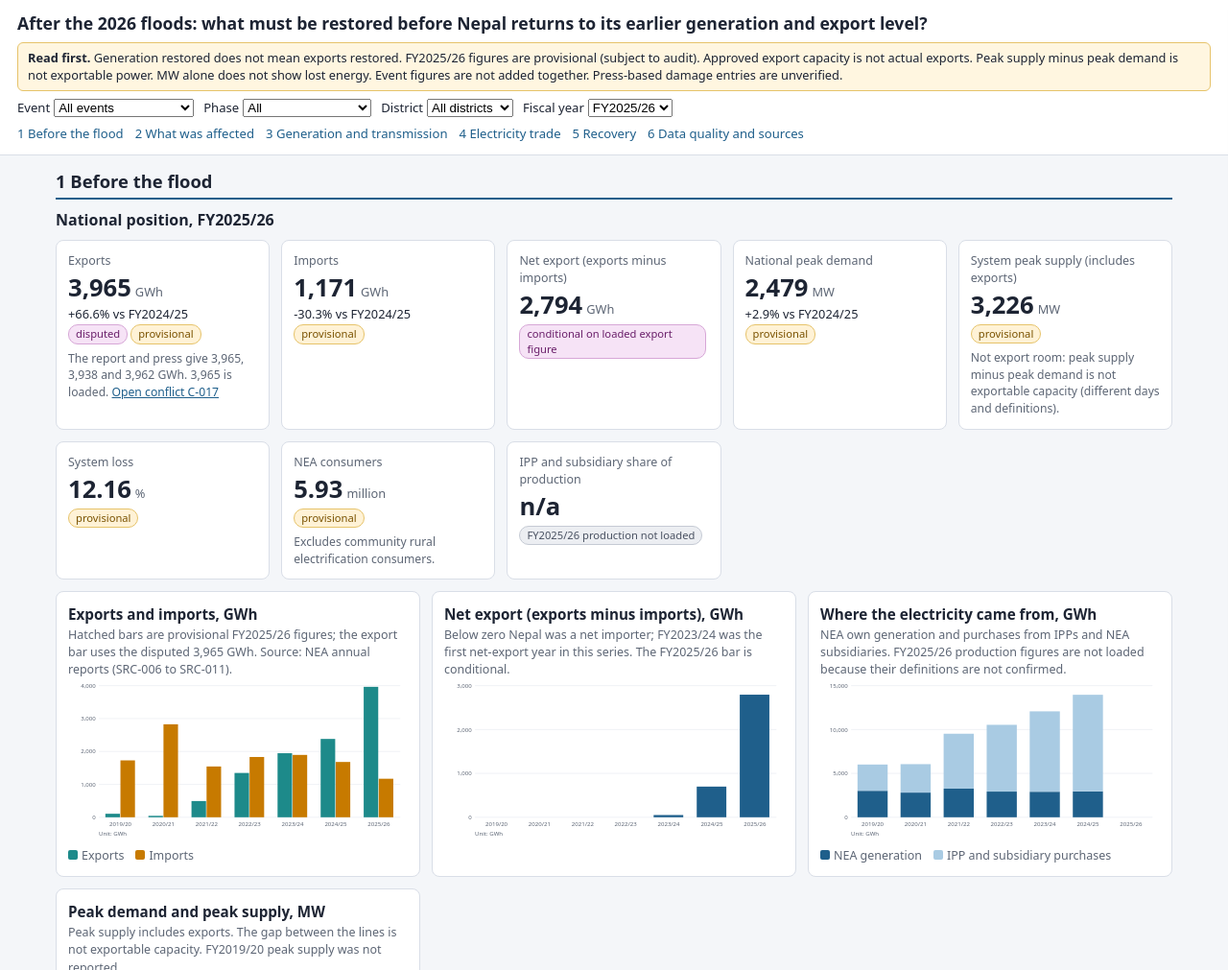
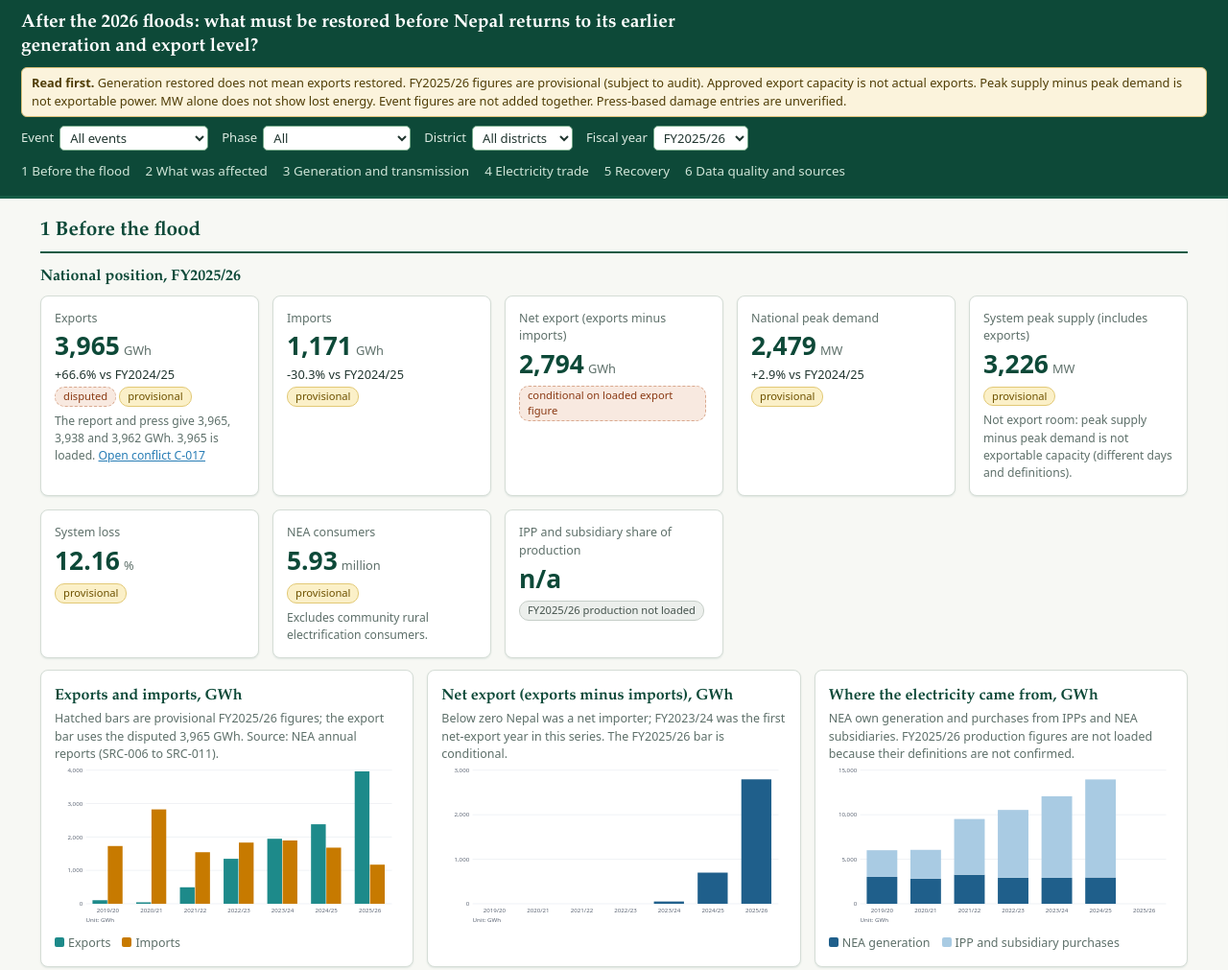
Before and after one commit to Riyamkafle/nea-nepal-flood-dashboard, a plain HTML site: page dashboard/index.html in a window 1280 px wide. Shown: the top 1011 px of the page at 96% size. Drawn offline with Linux system fonts and the light colour scheme.

Commit message:
Redesign phase 1: design tokens (green, white, blue), type, badges; class names unchanged

```diff
--- a/dashboard/style.css
+++ b/dashboard/style.css
@@ -1,52 +1,65 @@
+:root{--green:#145B45;--forest:#0D4938;--soft:#E5F0E9;--muted:#76A98A;--paper:#F7F8F4;--white:#fff;
+--blue:#287DB5;--blue-soft:#DCECF6;--ink:#20352F;--ink2:#5E706A;--line:#D5DDD6;--line2:#E4EAE4;
+--warn-bg:#FBF3DC;--warn-line:#D9BF78;--warn-ink:#4F3D06;--r:8px;--shadow:0 1px 2px rgba(13,73,56,.10);
+--serif:"Iowan Old Style","Palatino Linotype",Palatino,"Book Antiqua",Georgia,serif;
+--sans:system-ui,"Segoe UI",Roboto,Arial,sans-serif}
 *{box-sizing:border-box}
-body{margin:0;font:15px/1.45 system-ui,Segoe UI,Arial,sans-serif;color:#1d2433;background:#f4f6f9}
-header.top{background:#fff;border-bottom:1px solid #d9dee7;padding:12px 18px;position:sticky;top:0;z-index:20}
-h1{font-size:1.1rem;margin:0 0 6px}
-h2{font-size:1.15rem;margin:0 0 10px;padding-bottom:4px;border-bottom:2px solid #1f5f8b}
+body{margin:0;font:15px/1.5 var(--sans);color:var(--ink);background:var(--paper)}
+h1,h2,h3,h4{font-family:var(--serif);font-weight:600;color:var(--forest)}
+header.top{background:var(--forest);color:#fff;border-bottom:3px solid var(--green);padding:12px 22px;position:sticky;top:0;z-index:20}
+h1{font-size:1.2rem;line-height:1.3;margin:0 0 8px;color:#fff;max-width:78ch}
+h2{font-size:1.3rem;margin:0 0 12px;padding-bottom:5px;border-bottom:2px solid var(--green)}
 h3{font-size:1rem}
-.banner{background:#fff6e0;border:1px solid #e6c36a;border-radius:6px;padding:6px 10px;font-size:.8rem}
-.filters{display:flex;flex-wrap:wrap;gap:10px;margin:8px 0;font-size:.82rem}
-.filters label{display:flex;gap:4px;align-items:center}
-.nav{display:flex;flex-wrap:wrap;gap:12px;font-size:.82rem}
-.nav a{color:#1f5f8b;text-decoration:none}
-main{max-width:1200px;margin:0 auto;padding:14px 18px 60px}
-section{margin-bottom:34px;scroll-margin-top:150px}
-.grid{display:grid;gap:12px}
+h4{font-size:.95rem}
+.banner{background:var(--warn-bg);border:1px solid var(--warn-line);border-radius:6px;padding:6px 10px;font-size:.8rem;color:var(--warn-ink)}
+.filters{display:flex;flex-wrap:wrap;gap:10px 14px;margin:9px 0;font-size:.82rem;color:#DCEBE2}
+.filters label{display:flex;gap:6px;align-items:center}
+.filters select{font:inherit;color:var(--ink);background:#fff;border:1px solid var(--muted);border-radius:5px;padding:2px 6px}
+.nav{display:flex;flex-wrap:wrap;gap:6px 16px;font-size:.84rem}
+.nav a{color:#CFE5D8;text-decoration:none;padding:2px 0;border-bottom:2px solid transparent}
+.nav a:hover{color:#fff;border-bottom-color:var(--muted)}
+main{max-width:1240px;margin:0 auto;padding:18px 22px 60px}
+section{margin-bottom:38px;scroll-margin-top:170px}
+.grid{display:grid;gap:14px}
 .g2{grid-template-columns:repeat(auto-fit,minmax(340px,1fr))}
 .g4{grid-template-columns:repeat(auto-fit,minmax(210px,1fr))}
-.card{background:#fff;border:1px solid #d9dee7;border-radius:8px;padding:12px}
-.card h3{margin:0 0 2px;font-size:.95rem}
-.card .cap,.cap{font-size:.78rem;color:#5d6675}
-.card.active{border-color:#1f5f8b;box-shadow:0 0 0 2px #cfe3f2}
-.kpi .label{font-size:.78rem;color:#5d6675}
-.kpi .val{font-size:1.6rem;font-weight:600}
-.kpi .unit{font-size:.8rem;font-weight:400;margin-left:4px;color:#5d6675}
+.card{background:var(--white);border:1px solid var(--line);border-radius:var(--r);padding:14px;box-shadow:var(--shadow)}
+.card h3{margin:0 0 3px;font-size:1rem}
+.card .cap,.cap{font-size:.78rem;color:var(--ink2)}
+.card.active{border-color:var(--blue);box-shadow:0 0 0 2px var(--blue-soft)}
+.kpi .label{font-size:.78rem;color:var(--ink2)}
+.kpi .val{font-size:1.65rem;font-weight:600;color:var(--forest);font-variant-numeric:tabular-nums}
+.kpi .unit{font-size:.8rem;font-weight:400;margin-left:4px;color:var(--ink2)}
 .kpi .delta{font-size:.8rem}
-.kpi .note,.note{font-size:.76rem;color:#5d6675;margin-top:4px}
-.badge{display:inline-block;font-size:.7rem;padding:1px 7px;border-radius:10px;margin:2px 3px 2px 0;border:1px solid transparent}
-.b-ok{background:#e3f4e8;color:#17632f;border-color:#a9d9b7}
-.b-prov{background:#fff2d6;color:#7a5200;border-color:#e6c36a}
-.b-unv{background:#eceef2;color:#4a5262;border-color:#c5cad4}
-.b-bad{background:#fde6e6;color:#8c1c1c;border-color:#e6a5a5}
-.b-stated{background:#e2eefa;color:#144e7a;border-color:#a8c8e8}
-.b-disp{background:#f6e3f6;color:#6a1f6a;border-color:#d7a7d7}
-.stat{display:inline-block;margin-right:12px;font-size:.84rem}
+.kpi .note,.note{font-size:.76rem;color:var(--ink2);margin-top:4px}
+.badge{display:inline-block;font-size:.7rem;padding:1px 8px;border-radius:10px;margin:2px 3px 2px 0;border:1px solid transparent}
+.b-ok{background:#E3F2E8;color:#14602D;border-color:#A6D3B5}
+.b-prov{background:#FBF0C8;color:#6E5200;border-color:#E2C976}
+.b-unv{background:#ECEFEC;color:#46544E;border-color:#C6CEC8}
+.b-bad{background:#FBE3E3;color:#8C1C1C;border-color:#E3A3A3}
+.b-stated{background:var(--blue-soft);color:#17507A;border-color:#A9CBE3}
+.b-disp{background:#F8E9E0;color:#8A3A14;border:1px dashed #D9A98F}
+.stat{display:inline-block;margin-right:14px;font-size:.84rem}
 .tablewrap{overflow-x:auto}
 table{border-collapse:collapse;width:100%;font-size:.82rem}
-th,td{border-bottom:1px solid #e3e7ee;padding:5px 7px;text-align:left;vertical-align:top}
-th{background:#f0f3f8;font-weight:600}
+th,td{border-bottom:1px solid var(--line2);padding:6px 8px;text-align:left;vertical-align:top}
+th{background:var(--soft);color:var(--forest);font-weight:600}
 td.num,th.num{text-align:right;font-variant-numeric:tabular-nums}
 tr.clickable{cursor:pointer}
-tr.clickable:hover{background:#eef5fb}
-.ibar{display:block;height:4px;background:#8fb8d6;border-radius:2px;margin-top:2px}
-.warnbox{background:#fff6e0;border:1px solid #e6c36a;border-radius:6px;padding:6px 10px;font-size:.78rem;margin-top:8px}
-.empty{color:#5d6675;font-style:italic;font-size:.84rem}
-button.lnk{background:none;border:0;color:#1f5f8b;text-decoration:underline;cursor:pointer;font:inherit;padding:0}
+tr.clickable:hover{background:#EEF6FA}
+.ibar{display:block;height:4px;background:#86B8D8;border-radius:2px;margin-top:2px}
+.warnbox{background:var(--warn-bg);border:1px solid var(--warn-line);border-radius:6px;padding:7px 11px;font-size:.78rem;margin-top:8px;color:var(--warn-ink)}
+.empty{color:var(--ink2);font-style:italic;font-size:.84rem}
+button.lnk{background:none;border:0;color:var(--blue);text-decoration:underline;cursor:pointer;font:inherit;padding:0}
 .row-select{display:flex;gap:14px;align-items:center;margin-bottom:8px;font-size:.84rem}
 details{margin-top:6px;font-size:.84rem}
 svg text{font-family:inherit}
-.overlay{display:none;position:fixed;inset:0;background:rgba(0,0,0,.3);z-index:30}
+a{color:var(--blue)}
+:focus-visible{outline:2px solid var(--blue);outline-offset:2px}
+.overlay{display:none;position:fixed;inset:0;background:rgba(13,73,56,.35);z-index:30}
 .overlay.open{display:block}
-.drawer{position:fixed;top:0;right:-560px;width:min(540px,100%);height:100%;background:#fff;z-index:40;overflow-y:auto;padding:14px;transition:right .2s;box-shadow:-4px 0 16px rgba(0,0,0,.2)}
+.drawer{position:fixed;top:0;right:-560px;width:min(540px,100%);height:100%;background:#fff;z-index:40;overflow-y:auto;padding:16px;transition:right .2s;box-shadow:-4px 0 16px rgba(13,73,56,.25)}
 .drawer.open{right:0}
-.stub{background:#fff;border:1px dashed #b8c0cd;border-radius:8px;padding:16px;color:#5d6675}
+.stub{background:#fff;border:1px dashed #B4C2B8;border-radius:var(--r);padding:16px;color:var(--ink2)}
+@media (max-width:760px){header.top{position:static;padding:10px 14px}main{padding:14px}section{scroll-margin-top:12px}}
+@media (prefers-reduced-motion:reduce){.drawer{transition:none}}
```
